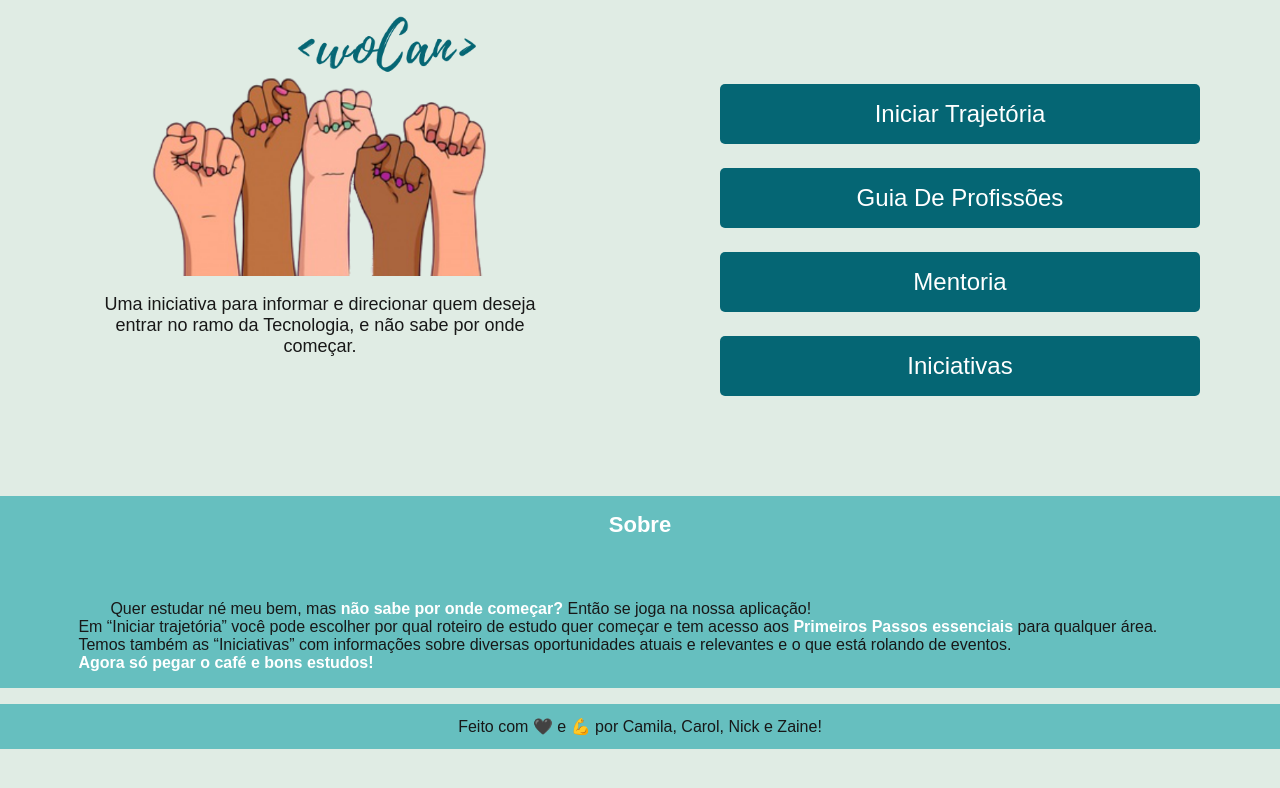
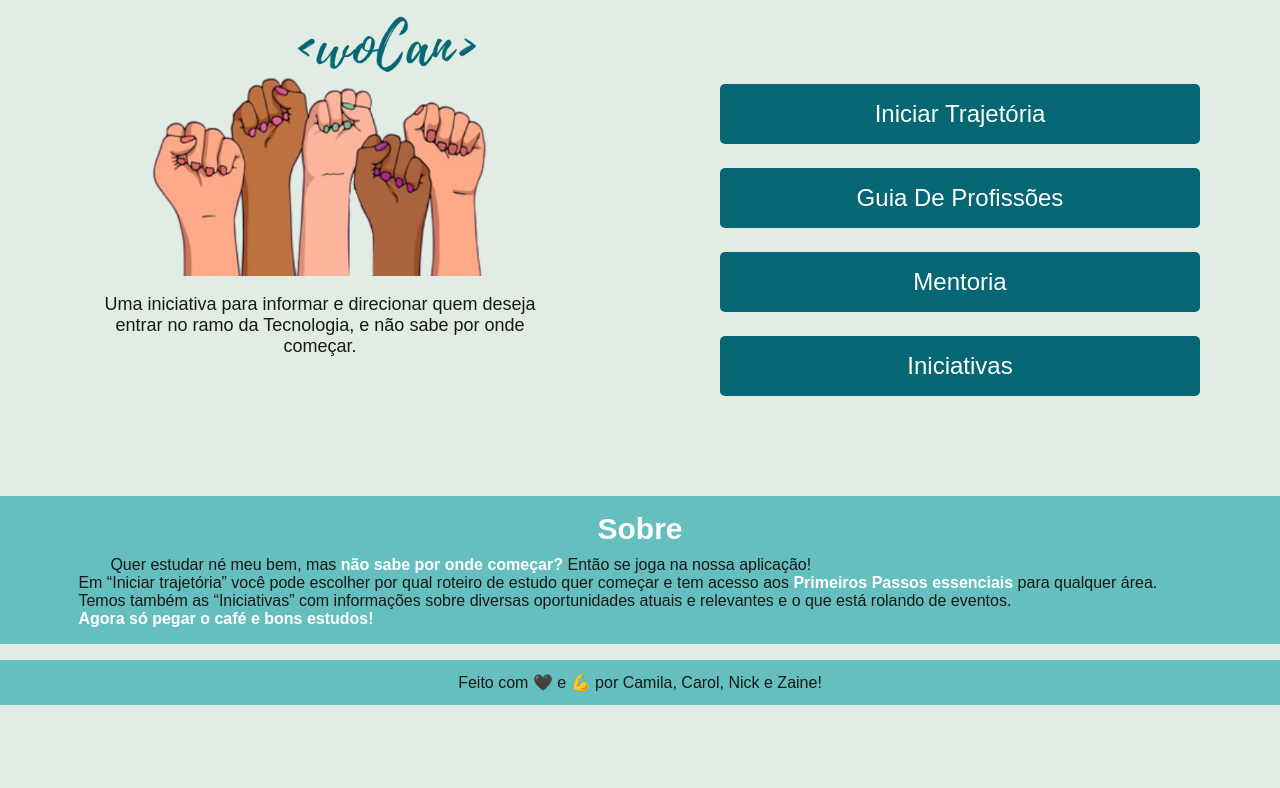
Before and after one commit to camilagerarde/Talent2020CI-T-WoCan, a React (Create React App) app: page / in a window 1280 px wide. Shown: the top 788 px of the page. Built offline with nearby package versions, Linux system fonts and the light colour scheme; a web font is replaced by a local one.

Commit message:
Arrumando responsividade desktop da pagina Home

```diff
--- a/src/pages/Home/style.scss
+++ b/src/pages/Home/style.scss
@@ -104,7 +104,8 @@ p {
   }
 
   .aboutName {
-    font-size: 22px;
+    font-size: 30px;
+    margin-bottom: 0.8%;
   }
 
   .aboutText {
```
